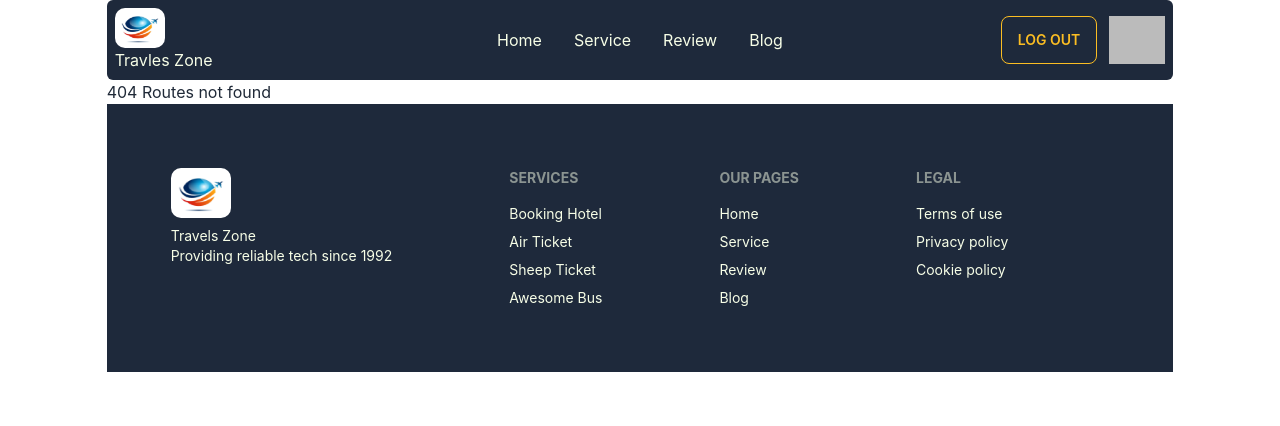
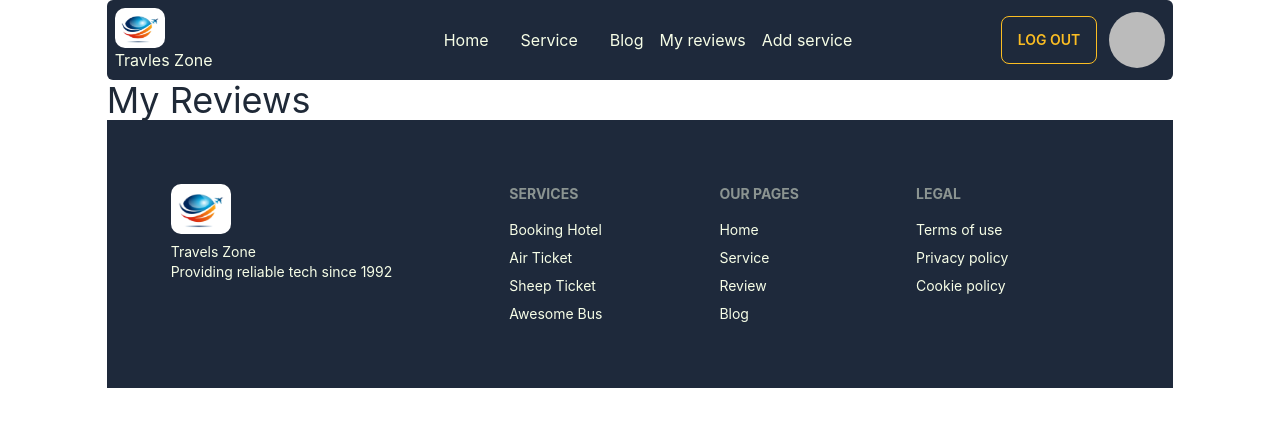
Before and after one commit to Ashrafullislam/travels-review-client, a React (Create React App) app: page /my-reviews in a window 1280 px wide. Shown: the top 426 px of the page. Built offline with nearby package versions, Linux system fonts and the light colour scheme; no server answers; sample sign-in values are in the browser's storage.

Commit message:
added the privet option of navbar after login user

```diff
--- /dev/null
+++ b/src/Pages/AddService/AddService.js
@@ -0,0 +1,11 @@
+import React from 'react';
+
+const AddService = () => {
+    return (
+        <div>
+            <h3> Add Service now   </h3>
+        </div>
+    );
+};
+
+export default AddService;
--- a/src/Pages/Home/Homes/OurService/ServiceCard/ServiceDetails/AllReview/AllReview.js
+++ b/src/Pages/Home/Homes/OurService/ServiceCard/ServiceDetails/AllReview/AddReview.js
@@ -1,6 +1,6 @@
 import React, { useState } from 'react';
 
-const AllReview = () => {
+const AddReview = () => {
 
 
     const [user,setUser] = useState({});
@@ -33,4 +33,4 @@ const AllReview = () => {
     );
 };
 
-export default AllReview;
+export default AddReview;
--- /dev/null
+++ b/src/Pages/Home/Homes/OurService/ServiceCard/ServiceDetails/AllReview/ShowPublicReview/ShowPublicReview.js
@@ -0,0 +1,11 @@
+import React from 'react';
+
+const ShowPublicReview = () => {
+    return (
+        <div>
+            <h1 className='text-3xl text-center text-semibold ' > See our Client Review  </h1>
+        </div>
+    );
+};
+
+export default ShowPublicReview;
--- /dev/null
+++ b/src/Pages/My-Reviews/MyReviews.js
@@ -0,0 +1,11 @@
+import React from 'react';
+
+const MyReviews = () => {
+    return (
+        <div>
+            <h3 className='text-4xl'> My Reviews  </h3>
+        </div>
+    );
+};
+
+export default MyReviews;
--- a/src/Pages/Services/Services.js
+++ b/src/Pages/Services/Services.js
@@ -1,6 +1,7 @@
 import React from 'react';
-import { useLoaderData } from 'react-router-dom';
+import { Link, useLoaderData } from 'react-router-dom';
 import ServiceCard from '../Home/Homes/OurService/ServiceCard/ServiceCard';
+import ShowPublicReview from '../Home/Homes/OurService/ServiceCard/ServiceDetails/AllReview/ShowPublicReview/ShowPublicReview';
 
 
 const Services = () => {
@@ -17,7 +18,10 @@ const Services = () => {
                 services.map(service => <ServiceCard key={service._id} service = {service} > </ServiceCard> )
             }
             </div>
-
+            <div className='my-10'>
+                <ShowPublicReview > </ShowPublicReview>
+                   <Link to='/add-review' className='mt-5' > <button className="btn btn-outline btn-primary"> Please Add review  </button>  </Link>
+            </div>
 
         </div>
     );
--- a/src/Pages/Shared/Header/Header.js
+++ b/src/Pages/Shared/Header/Header.js
@@ -10,13 +10,15 @@ const Header = () => {
   const {LogOut,user} = useContext(AuthContext);
   const [smShow, setSmShow] = useState(false);
   console.log(user)
-    const menu =
+
+  const menu =
         <>
         <li> <NavLink to= '/' > Home </NavLink> </li>
         <li> <NavLink to= '/service' > Service  </NavLink> </li>
-        <li> <NavLink to= '/review' > Review   </NavLink> </li>
         <li> <NavLink to= '/blog' > Blog   </NavLink> </li>
+
         </>
+
 
     return (
         <div className="navbar bg-slate-800  text-lime-50 rounded-md">
@@ -27,6 +29,16 @@ const Header = () => {
             </label>
             <ul tabIndex={0} className="menu menu-compact dropdown-content mt-3 p-2 shadow bg-slate-600 rounded-box w-52">
               {menu}
+              {
+                user?
+                <div className='flex items-center'>
+              <li >  <NavLink className='' to= '/my-reviews' > My reviews   </NavLink>  </li>
+              <li>  <NavLink to= "/add" > Add service   </NavLink></li>
+                </div>
+                :
+                <>
+                </>
+              }
             </ul>
           </div>
          <div>
@@ -37,17 +49,30 @@ const Header = () => {
         </div>
         <div className="navbar-center hidden lg:flex">
           <ul className="menu menu-horizontal p-0">
-           {menu}
+            {menu}
+            {
+                user?
+                <div className='flex items-center'>
+                <NavLink className='mr-4' to= '/my-reviews' > My reviews   </NavLink>
+                <NavLink to= "/add" > Add service   </NavLink>
+                </div>
+                :
+                <>
+                </>
+              }
+
           </ul>
         </div>
         <div className="navbar-end">
 
-        {user?
+           {user?
               <>
+
                  <button  onClick={LogOut} className='mr-3 btn btn-outline btn-warning' > Log Out </button>
+
                  <div className='d-none d-lg-block'>
                  {user?.photoURL?
-                   <img  onClick={() => setSmShow(true)} className='user-img w-14 h-12' src= {user?.photoURL}
+                   <img  onClick={() => setSmShow(true)} className='user-img w-14 h-14 rounded-full' src= {user?.photoURL}
                   title = {user.displayName} alt=''  />
                    :
                    <FaUser  onClick={() => setSmShow(true)} className='user-icon text-light mr-2' />
--- a/src/Routes/PrivetRoutes/PrivetRoute.js
+++ b/src/Routes/PrivetRoutes/PrivetRoute.js
@@ -1,6 +1,8 @@
 import React, { useContext } from 'react';
 import { AuthContext } from '../../AuthProvider/AuthProvider';
 import { Navigate, useLocation } from 'react-router-dom';
+import {ToastContainer, toast} from 'react-toastify';
+
 
 const PrivetRoute = ({children}) => {
     const location  = useLocation()
@@ -10,10 +12,12 @@ const PrivetRoute = ({children}) => {
     }
 
     if(!user){
+
         return <Navigate to= '/login' state={{ from: location }} replace > </Navigate>
 
     }
-    return children ;
+    return  children ;
+
 
 };
 
```
Also changed, not shown: src/Routes/Route/Route.js (+11 -6 lines), src/Pages/Home/Homes/OurService/OurService.js (line endings or trailing spaces).
